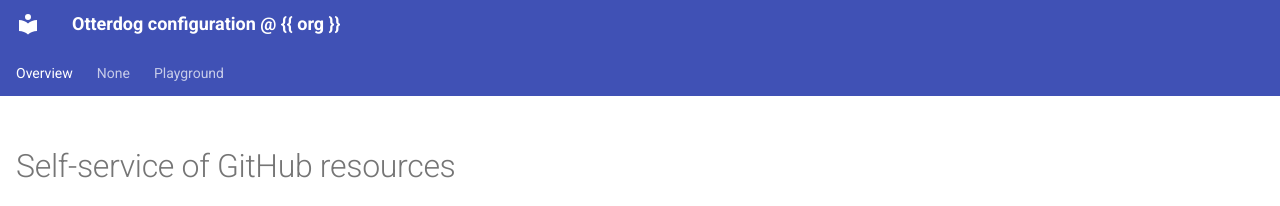
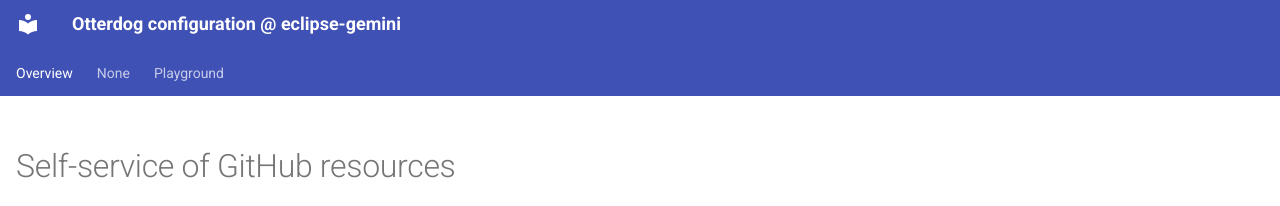
Before and after one commit to eclipse-gemini/.eclipsefdn, an MkDocs documentation site: the page built from docs/index.md, in a window 1280 px wide. Shown: the top 206 px of the page. Built offline with MkDocs 1.6.1 and Material for MkDocs 9.7.7, drawn with Linux system fonts in a browser that asks for light colours.

Commit message:
Updating file 'mkdocs.yml' with otterdog.

```diff
--- a/mkdocs.yml
+++ b/mkdocs.yml
@@ -1,8 +1,8 @@
-site_name: Otterdog configuration @ {{ org }}
-site_description: Otterdog configuration @ {{ org }}
+site_name: Otterdog configuration @ eclipse-gemini
+site_description: Otterdog configuration @ eclipse-gemini
 strict: false
 
-site_url: https://{{ org }}.github.io/.eclipsefdn/
+site_url: https://eclipse-gemini.github.io/.eclipsefdn/
 
 docs_dir: ./docs
 site_dir: ./_site
```
